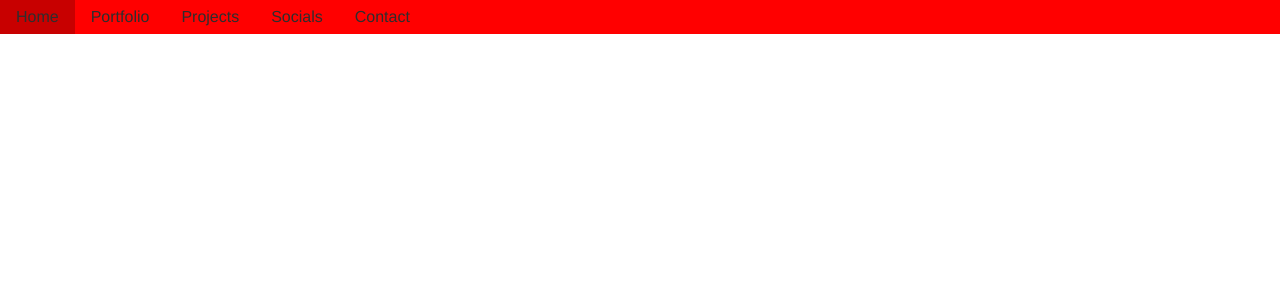
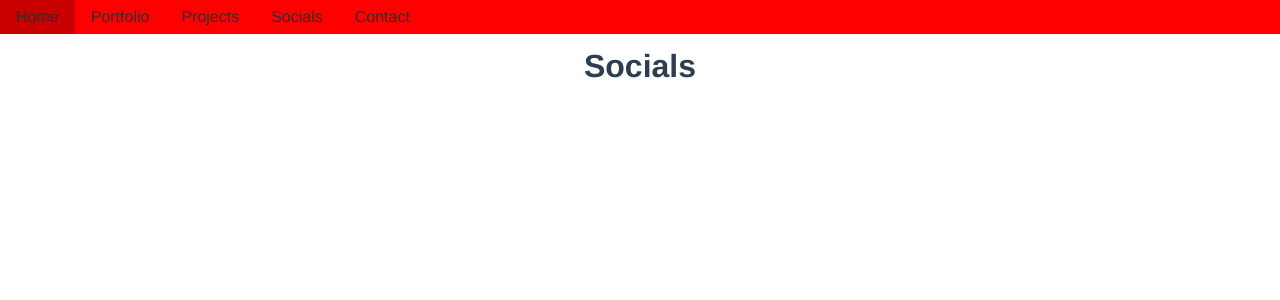
Before and after one commit to Untanky/homepage-old, a Vue app: page /#/socials in a window 1280 px wide. Before the commit this address led to /#/Contact. Shown: the top 300 px of the page. Built offline with nearby package versions, Linux system fonts and the light colour scheme.

Commit message:
Created basic structure of the website

```diff
--- a/src/App.vue
+++ b/src/App.vue
@@ -1,7 +1,7 @@
 <template>
   <div id="app">
     <Navbar />
-    <router-view />
+    <router-view class="main-view" />
   </div>
 </template>
 
@@ -23,18 +23,9 @@ export default {
   -moz-osx-font-smoothing: grayscale;
   text-align: center;
   color: #2c3e50;
-}
 
-#nav {
-  padding: 30px;
-
-  a {
-    font-weight: bold;
-    color: #2c3e50;
-
-    &.router-link-exact-active {
-      color: #42b983;
-    }
+  .main-view {
+    margin-top: 48px;
   }
 }
 </style>
--- a/src/router/index.js
+++ b/src/router/index.js
@@ -1,6 +1,10 @@
 import Vue from 'vue';
 import VueRouter from 'vue-router';
 import Home from '../views/Home.vue';
+import Portfolio from '../views/Portfolio.vue';
+import Projects from '../views/Projects.vue';
+import Socials from '../views/Socials.vue';
+import Contact from '../views/Contact.vue';
 
 Vue.use(VueRouter);
 
@@ -9,6 +13,26 @@ const routes = [
     path: '/',
     name: 'Home',
     component: Home,
+  },
+  {
+    path: '/portfolio',
+    name: 'Portfolio',
+    component: Portfolio,
+  },
+  {
+    path: '/projects',
+    name: 'Projects',
+    component: Projects,
+  },
+  {
+    path: '/socials',
+    name: 'Socials',
+    component: Socials,
+  },
+  {
+    path: '/Contact',
+    name: 'Contact',
+    component: Contact,
   },
   {
     path: '/about',
--- /dev/null
+++ b/src/views/Contact.vue
@@ -0,0 +1,3 @@
+<template>
+  <h1>Contact</h1>
+</template>
--- /dev/null
+++ b/src/views/Portfolio.vue
@@ -0,0 +1,3 @@
+<template>
+  <h1>Portfolio</h1>
+</template>
--- /dev/null
+++ b/src/views/Projects.vue
@@ -0,0 +1,3 @@
+<template>
+  <h1>Projects</h1>
+</template>
--- /dev/null
+++ b/src/views/Socials.vue
@@ -0,0 +1,3 @@
+<template>
+  <h1>Socials</h1>
+</template>
```
